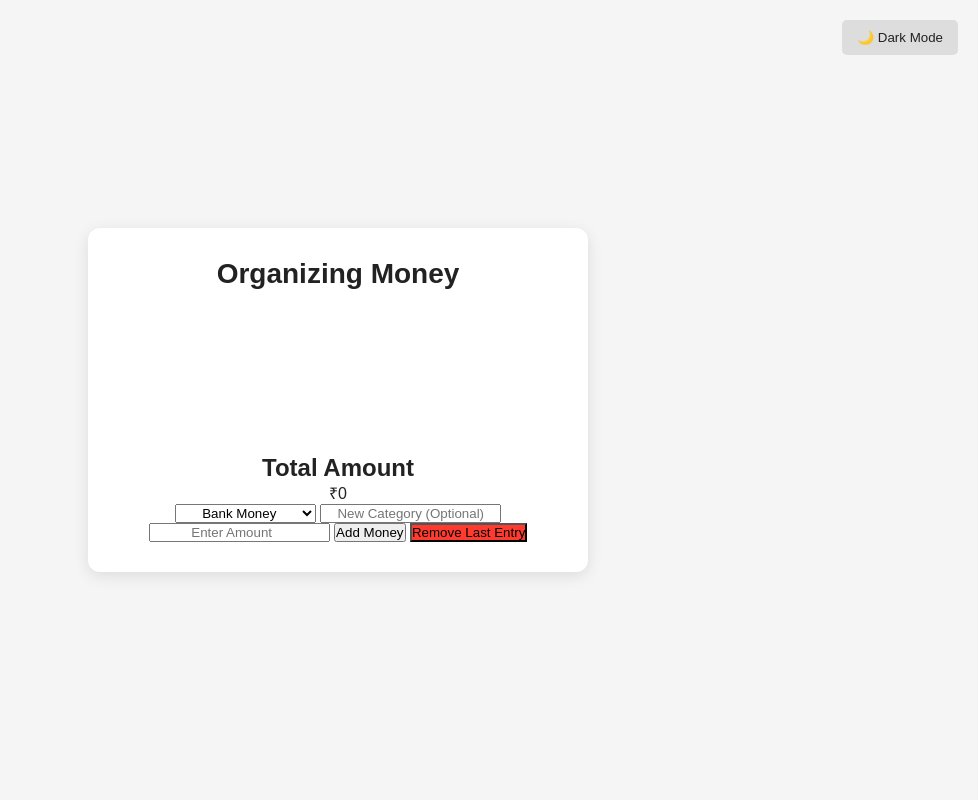
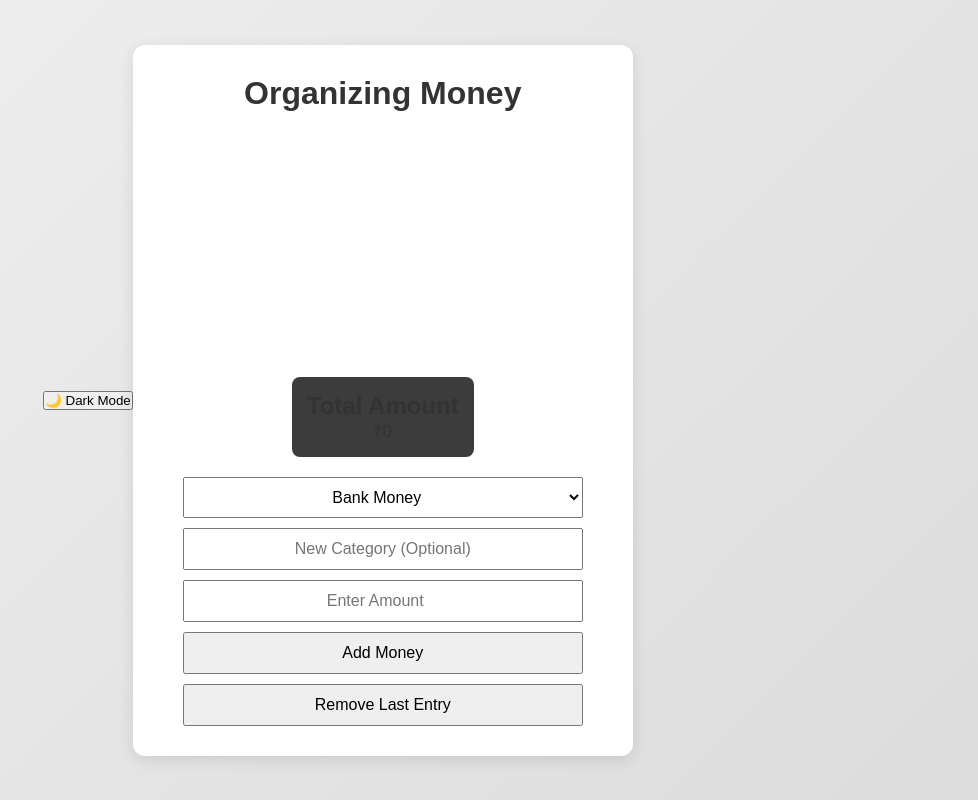
Before and after one commit to codecopss/expense-splitter, a plain HTML site: page home.html in a window 1280 px wide. Both pictures are taken after a click on the button "🌙 Dark Mode". Shown: the whole page, without its empty margins (302-1280 px from the left). Drawn offline with nearby package versions, Linux system fonts and the light colour scheme.

Commit message:
Update style.css

```diff
--- a/style.css
+++ b/style.css
@@ -7,7 +7,7 @@
     text-align: center;
 }
 
-/* Enhanced Dark Mode Background */
+/* Dark Mode (Default) */
 body {
     background: linear-gradient(135deg, #2a2a2a, #3b3b3b);
     color: #e0e0e0;
@@ -19,9 +19,22 @@ body {
 }
 
 /* Light Mode */
-body.light-mode {
-    background: #f5f5f5;
-    color: #222;
+.light-mode {
+    background: linear-gradient(135deg, #f0f0f0, #dcdcdc);
+    color: #333;
+}
+
+.light-mode .container {
+    background: #ffffff;
+    box-shadow: 0px 4px 15px rgba(0, 0, 0, 0.1);
+}
+
+.light-mode .btn {
+    background: #007bff;
+}
+
+.light-mode .btn:hover {
+    background: #0056b3;
 }
 
 /* Main Container */
@@ -34,63 +47,52 @@ body.light-mode {
     max-width: 500px;
 }
 
-/* Heading */
-h1 {
-    font-size: 28px;
-    margin-bottom: 10px;
-}
-
-/* Subtitle */
-.subtitle {
-    font-size: 18px;
-    color: #b0b0b0;
+/* Wrapper for chart and total amount */
+.wrapper {
+    display: flex;
+    flex-direction: column;
+    align-items: center;
+    gap: 15px;
     margin-bottom: 20px;
 }
 
-/* Info Box */
-.info-box {
+/* Chart Container */
+.circle-container {
+    width: 250px;
+    height: 250px;
+    display: flex;
+    justify-content: center;
+    align-items: center;
+}
+
+/* Total Amount Box */
+.total-amount-box {
     background: #3c3c3c;
     padding: 15px;
     border-radius: 8px;
-    margin-bottom: 20px;
-    box-shadow: 0px 2px 5px rgba(255, 255, 255, 0.1);
+    text-align: center;
+    min-width: 120px;
 }
 
-/* Theme Toggle Button */
-.theme-btn {
-    position: absolute;
-    top: 20px;
-    right: 20px;
-    padding: 10px 15px;
-    border: none;
-    cursor: pointer;
-    background: #444;
-    color: #fff;
-    border-radius: 5px;
-    transition: 0.3s;
+/* Input Group */
+.input-group {
+    display: flex;
+    flex-direction: column;
+    gap: 10px;
+    width: 100%;
+    max-width: 400px;
+    margin: 0 auto;
 }
 
-.theme-btn:hover {
-    background: #666;
+.input-group input,
+.input-group select,
+.input-group button {
+    width: 100%;
+    padding: 10px;
+    font-size: 16px;
 }
 
-/* Light Mode Styles */
-body.light-mode .container {
-    background: #fff;
-    box-shadow: 0px 4px 15px rgba(0, 0, 0, 0.1);
-}
-
-body.light-mode .info-box {
-    background: #ddd;
-    color: #222;
-}
-
-body.light-mode .theme-btn {
-    background: #ddd;
-    color: #222;
-}
-
-/* Start Button */
+/* Button */
 .btn {
     display: inline-block;
     padding: 12px 24px;
@@ -100,19 +102,8 @@ body.light-mode .theme-btn {
     text-decoration: none;
     font-size: 18px;
     transition: 0.3s;
-    cursor: pointer;
-    margin: 5px;
 }
 
 .btn:hover {
     background: #1f8c3a;
 }
-
-/* Remove Button */
-.remove-btn {
-    background: #ff3b30;
-}
-
-.remove-btn:hover {
-    background: #c62828;
-}
```
